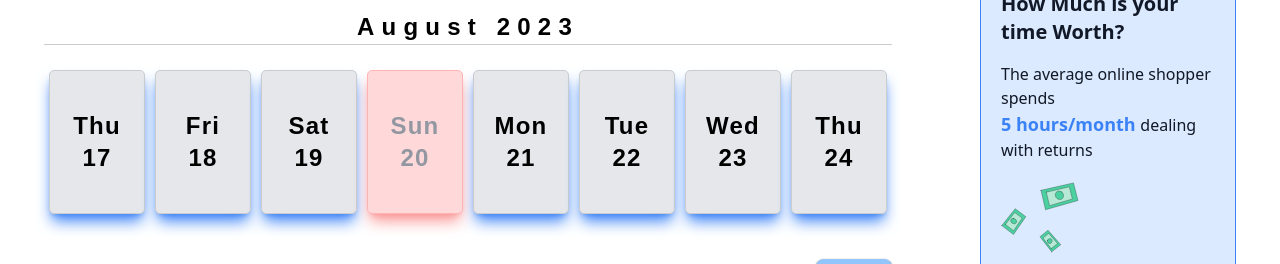
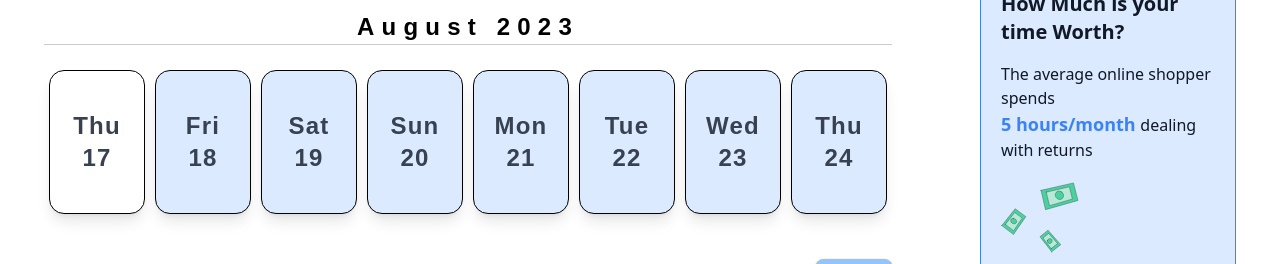
Before and after one commit to LGeoff31/returnPal, a Next.js app: page /getstarted in a window 1280 px wide. Shown: the part 366-630 px from the top of the page. Built offline with nearby package versions, Linux system fonts and the light colour scheme.

Commit message:
Changed 8.0

```diff
--- a/pages/getstarted.tsx
+++ b/pages/getstarted.tsx
@@ -43,7 +43,7 @@ const GetStarted = () => {
   const [selectedDate, setSelectedDate] = useState(new Date());
   const [selectedPlan, setSelectedPlan] = useState("");
   const weekStart = startOfWeek(selectedDate);
-
+  const [today, settoday] = useState<Date>(new Date());
   const handleCheckout = async () => {
     const response = await fetch("/api/checkout", {
       method: "POST",
@@ -69,15 +69,17 @@ const GetStarted = () => {
       const dayLabel = format(currentDate, "iii"); // Format: Mon, Tue, etc.
       const dayNumber = format(currentDate, "d"); // Format: 1, 2, etc.
       const isSunday = format(currentDate, "iii") === "Sun";
-      const dayClasses = isSunday
-        ? "day w-24 h-36 cursor-disabled text-gray-500 font-bold tracking-wider text-2xl  shadow-lg flex justify-center shadow-lg shadow-red-400 sunday animate-pulse"
-        : date?.getTime() == currentDate.getTime()
-        ? "day w-24 h-36  hover:cursor-pointer ease-in duration-500  scale-110 text-white font-bold tracking-wider text-2xl bg-gradient-to-b via-blue-400 from-blue-500 to-blue-500 shadow-lg flex justify-center"
-        : "day w-24 h-36 hover:cursor-pointer ease-in duration-500  hover:scale-110  font-bold tracking-wider text-2xl border-blue-500 border-1 bg-gray-200  text-black shadow-lg shadow-blue-500 flex justify-center";
+
+      const dayClasses =
+        date?.getTime() == currentDate.getTime()
+          ? "day w-24 h-36 hover:text-black hover:bg-blue-100  hover:cursor-pointer ease-in duration-500  scale-110 text-white font-bold tracking-wider text-2xl bg-blue-500 shadow-lg flex justify-center"
+          : currentDate?.getDate() == today?.getDate()
+          ? "day w-24 h-36  bg-white hover:cursor-not-allowed ease-in duration-500  rounded-5xl text-gray-700 font-bold tracking-wider text-2xl  shadow-lg flex justify-center shadow-lg"
+          : "day w-24 h-36 bg-blue-100 hover:text-white ease-in duration-500 hover:bg-blue-500 rounded-5xl text-gray-700 font-bold tracking-wider text-2xl  shadow-lg flex justify-center shadow-lg";
 
       days.push(
         <div
-          onClick={() => (isSunday ? null : setDate(currentDate))}
+          onClick={() => ( currentDate?.getDate() == today?.getDate()? null :setDate(currentDate))}
           key={i}
           className={dayClasses}
         >
@@ -745,8 +747,8 @@ const GetStarted = () => {
                         <h3 className="mb-5 md:text-lg text-xl font-medium text-gray-900 ">
                           Select Pickup Method
                         </h3>
-                        <ul className="md:grid flex flex-col md:space-y-0 space-y-5  md:justify-start justify-center items-center md:items-start w-full    md:grid-cols-3">
-                          <li className="flex md:justify-start md:w-fit w-[75vw] justify-center items-center  md:items-start">
+                        <ul className="lg:grid flex flex-col lg:space-y-0 space-y-5 justify-start  items-start w-full    md:grid-cols-3">
+                          <li className="flex justify-start lg:w-fit md:w-[40vw] w-[100vw] items-start">
                             <input
                               type="radio"
                               id="hosting-small1"
@@ -776,7 +778,7 @@ const GetStarted = () => {
                               </div>
                             </label>
                           </li>
-                          <li className="flex justify-center md:w-fit w-[75vw] md:justify-start md:items-start items-center">
+                          <li className="flex  lg:w-fit md:w-[40vw] w-[100vw] justify-start items-start ">
                             <input
                               type="radio"
                               id="hosting-medium1"
@@ -937,12 +939,12 @@ const GetStarted = () => {
                       Say "Goodbye" to the Post Office
                     </div>
                   </div>
-                  <div className="container md:my-24 my-5 mx-auto ">
+                  <div className="container md:mb-24 md:mt-5  my-5 mx-auto ">
                     {/* Section: Design Block */}
                     <section className="md:mb-32 mb-10">
                       <div
                         className="grid gap-0  grid-col-1
-                       lg:grid-cols-3 lg:gap-x-0 lg:gap-y-20"
+                       lg:grid-cols-2 lg:gap-x-0 lg:gap-y-20"
                       >
                         <div className="mb-6 md:block flex justify-center items-center lg:mb-0">
                           <div className="block h-[105%] w-[80%] text-black rounded-lg bg-gray-100 shadow-xl border-blue-600 border-2 ">
--- a/styles/globals.css
+++ b/styles/globals.css
@@ -231,15 +231,13 @@
   flex-direction: column;
   align-items: center;
   padding: 10px;
-  border: 1px solid #ccc;
-  border-radius: 5px;
+  border: 0.5px solid black;
+  border-radius: 15px;
   margin: 5px;
   cursor: pointer;
 }
 
-.day:hover {
-  background-color: #f0f0f0;
-}
+
 
 .sunday {
   background-color: #ffcccc; /* or any other background color you prefer */
```
